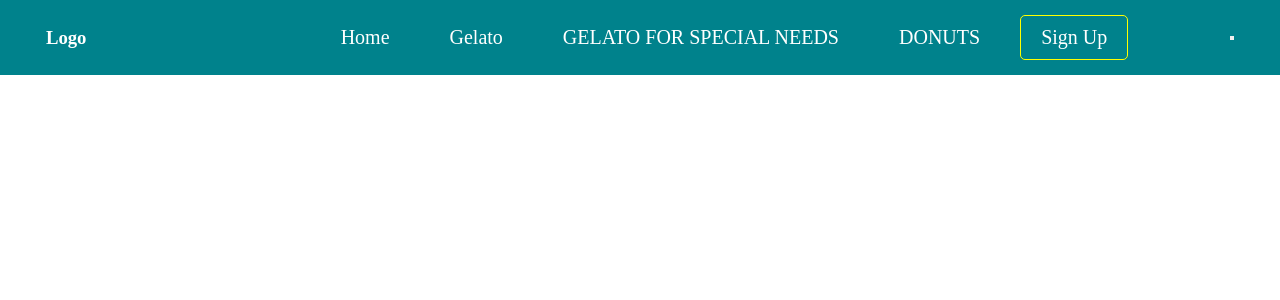
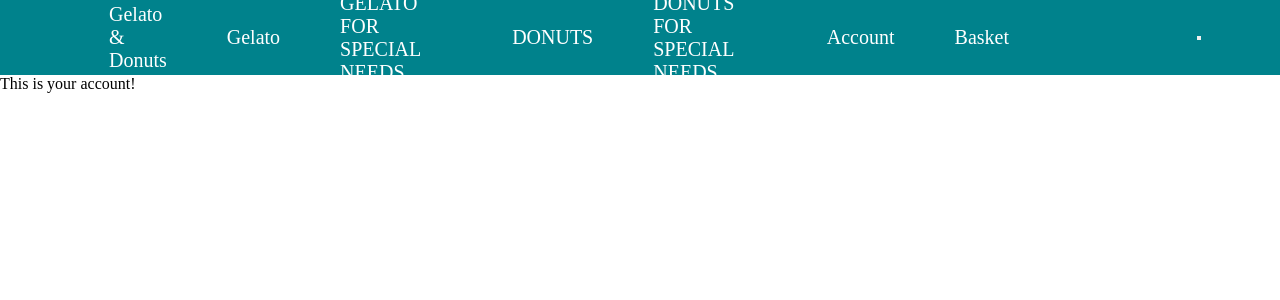
Before and after one commit to IonutDevBst/Proiect-Deloitte1, a React (Create React App) app: page /account in a window 1280 px wide. Shown: the top 300 px of the page. Built offline with nearby package versions, Linux system fonts and the light colour scheme.

Commit message:
Adaugare nume rute si componente noi

```diff
--- a/src/App.js
+++ b/src/App.js
@@ -1,10 +1,12 @@
 import React from "react";
 import {BrowserRouter as  Router, Route, Routes, Switch } from "react-router-dom"
 import Home from "./components/Home";
-import About from "./components/About";
-import Skills from "./components/Skills";
-import Contact from "./components/Contact";
-import Signup from "./components/Signup.js";
+import Gelato from "./components/Gelato";
+import GelatoForSpecialNeeds from "./components/GelatoForSpecialNeeds";
+import DonutsForSpecialNeeds from "./components/DonutsForSpecialNeeds"
+import Donuts from "./components/Donuts";
+import Account from "./components/Account.js";
+import Basket from "./components/Basket.js"
 import "./App.css";
 import Navbar from "./components/Navbar";
 
@@ -16,10 +18,12 @@ const App = () => {
 
       <Routes>
        <Route path="/home" element={<Home/>} exact />
-       <Route path="/about" element={<About/>} exact />
-       <Route path="/skills" element={<Skills/>} exact />
-       <Route path="/contact" element={<Contact/>} exact />
-       <Route path="/signup" component={Signup} exact />
+       <Route path="/gelato" element={<Gelato/>} exact />
+       <Route path="/gelatoforspecialneeds" element={<GelatoForSpecialNeeds/>} exact />
+       <Route path="/donuts" element={<Donuts/>} exact />
+       <Route path="/donutsforspecialneeds" element={<DonutsForSpecialNeeds/>} exact />
+       <Route path="/account" element={<Account/>} exact />
+       <Route path="/basket" element={<Basket/>} exact />
      </Routes>
 
 
--- /dev/null
+++ b/src/components/Account.js
@@ -0,0 +1,7 @@
+import React from 'react'
+
+const Account = () => {
+    return <div>This is your account!</div>;
+}
+
+export default Account
--- /dev/null
+++ b/src/components/Basket.js
@@ -0,0 +1,7 @@
+import React from 'react'
+
+const Basket = () => {
+    return <div>This is your basket!</div>;
+}
+
+export default Basket
--- a/src/components/Contact.js
+++ b/src/components/Donuts.js
@@ -1,7 +1,7 @@
 import React from 'react'
 
-const Contact = () => {
+const Donuts = () => {
     return <div>73242896</div>;
 }
 
-export default Contact
+export default Donuts
--- a/src/components/Skills.js
+++ b/src/components/DonutsForSpecialNeeds.js
@@ -1,8 +1,8 @@
 import React from 'react'
 
-const Skills = () => {
+const GelatoForSpecialNeeds = () => {
     return <div>
-        <div><h3>Frontend</h3></div>
+        <div><h3>Backend</h3></div>
         <ul>
             <li>html</li>
             <li>Sass</li>
@@ -11,4 +11,4 @@ const Skills = () => {
     </div>;
 }
 
-export default Skills
+export default GelatoForSpecialNeeds
--- a/src/components/About.js
+++ b/src/components/Gelato.js
@@ -1,7 +1,7 @@
 import React from 'react'
 
-const About = () => {
+const Gelato = () => {
     return <div>Aceste este un story!</div>;
 }
 
-export default About
+export default Gelato
--- /dev/null
+++ b/src/components/GelatoForSpecialNeeds.js
@@ -0,0 +1,14 @@
+import React from 'react'
+
+const GelatoForSpecialNeeds = () => {
+    return <div>
+        <div><h3>Frontend</h3></div>
+        <ul>
+            <li>html</li>
+            <li>Sass</li>
+            <li>React</li>
+        </ul>
+    </div>;
+}
+
+export default GelatoForSpecialNeeds
--- a/src/components/Home.js
+++ b/src/components/Home.js
@@ -1,7 +1,7 @@
 import React from 'react'
 
 const Home = () => {
-    return <div>Welcome to my page! :)</div>;
+    return <div>Welcome to my page! Marian :)</div>;
 }
 
 export default Home
--- a/src/components/Navbar.css
+++ b/src/components/Navbar.css
@@ -24,10 +24,12 @@
     width: 75%;
 }
 .home,
-.skills,
-.contact,
-.about,
-.signup{
+.gelatoforspecialneeds,
+.donutsforspecialneeds,
+.donuts,
+.gelato,
+.basket,
+.account{
     text-decoration: none;
     color: white;
     font-size: 20px;
--- a/src/components/Navbar.js
+++ b/src/components/Navbar.js
@@ -10,22 +10,27 @@ const Navbar = () => {
     return (
 
         <nav className="navbar">
-           <h3 className="logo">Logo</h3>
            <ul className="nav-links navbar">
                <Link to="/home" className="home">
-                   <li>Home</li>
+                   <li>Gelato &amp; Donuts</li>
                </Link>
-               <Link to="/about" className="about">
+               <Link to="/gelato" className="gelato">
                    <li>Gelato</li>
                </Link>
-               <Link to="/skills" className="skills">
+               <Link to="/gelatoforspecialneeds" className="gelatoforspecialneeds">
                    <li>GELATO FOR SPECIAL NEEDS </li>
                </Link>
-               <Link to="/contact" className="contact">
+               <Link to="/donuts" className="donuts">
                    <li>DONUTS</li>
                </Link>
-               <Link to="/signup" className="signup">
-                   <li>Sign Up</li>
+               <Link to="/donutsforspecialneeds" className="donutsforspecialneeds">
+                   <li>DONUTS FOR SPECIAL NEEDS</li>
+               </Link>
+               <Link to="/account" className="account">
+                   <li>Account</li>
+               </Link>
+               <Link to="/basket" className="basket">
+                   <li>Basket</li>
                </Link>
 
 
```
Also changed, not shown: src/components/Signup.js (deleted).
